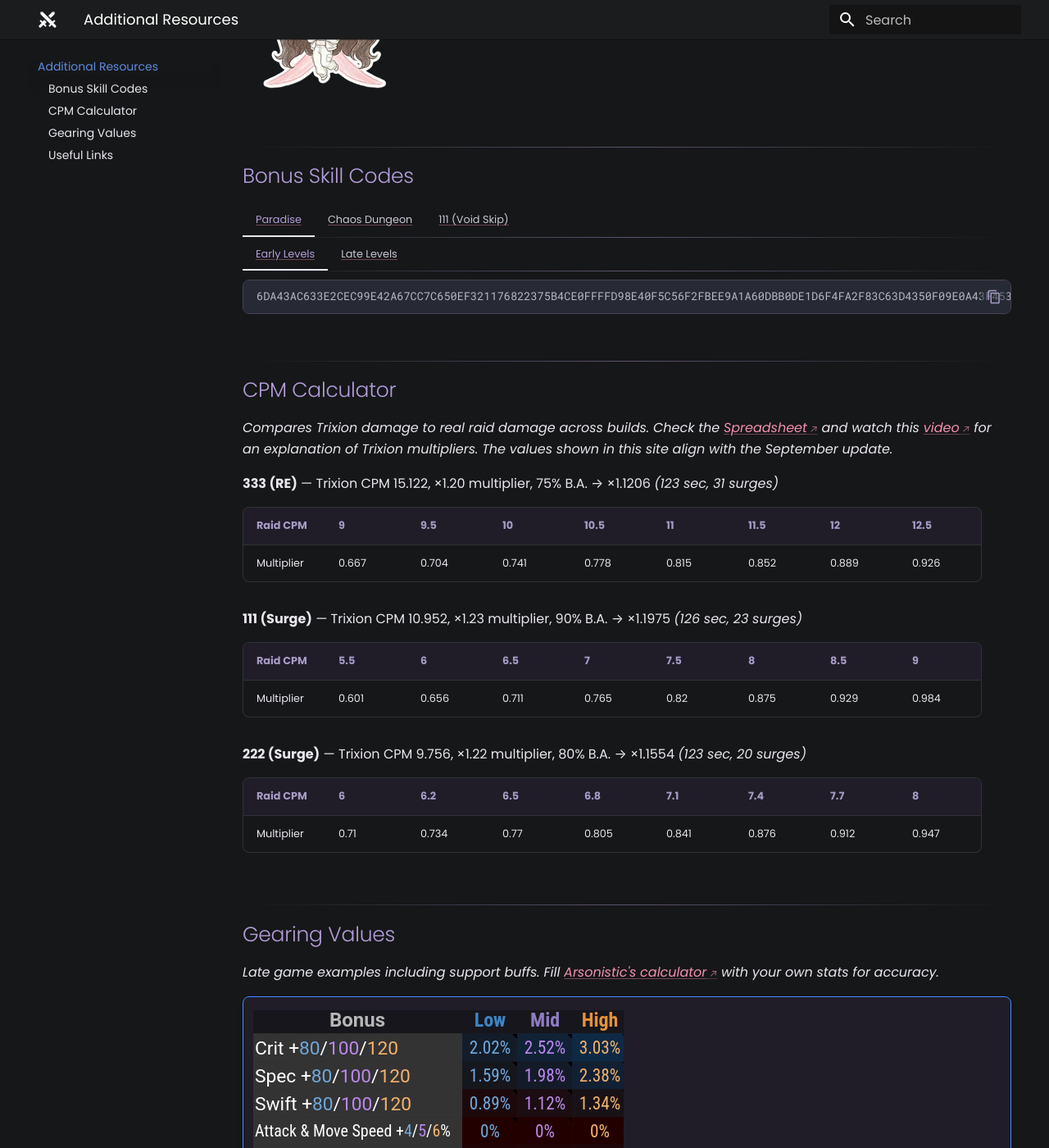
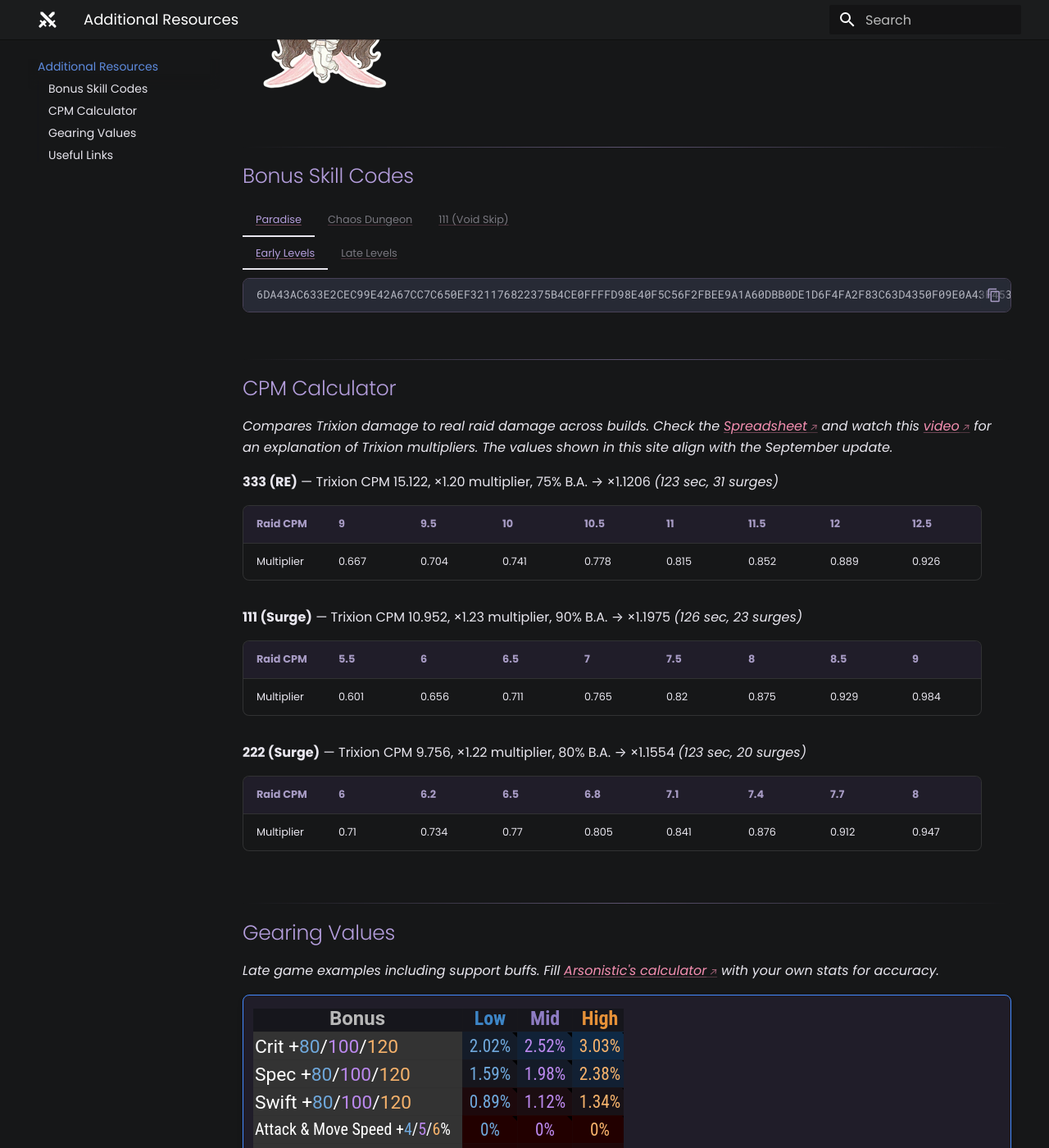
Before and after one commit to interlockme/deathblade, an MkDocs documentation site: the page built from docs/resources.md, in a window 1280 px wide and 1400 px high, scrolled down 304 px. Shown: the whole window at 82% size. Built offline with MkDocs 1.6.1 and Material for MkDocs 9.7.7, drawn with Linux system fonts in a browser that asks for light colours; plug-ins that fetch from the network failed and are left out.

Commit message:
temporary tab visual

```diff
--- a/docs/stylesheets/extra.css
+++ b/docs/stylesheets/extra.css
@@ -869,31 +869,31 @@
 }
 
 /* ---------- Tabbed content ---------- */
-/* Every previous attempt here (pills, tinted surface) added a new visual
-   element, which is exactly what stacks up badly once tabs are nested
-   (tabs inside tabs). Going the other way instead: strip weight out
-   rather than add it. Bold active-label text + a stark solid indicator
-   bar is what reads as "busy" when two of those are sitting close
-   together (outer tab row, inner tab row right below it). Drop the bold,
-   dim the indicator, and match the static line to the same soft gradient
-   fade already used for hr/h2 so tabs stop being the one component with
-   a flat gray Material-default line. No backgrounds, no borders around
-   the block, nothing that compounds when nested - just a quieter line
-   and a color-only (not weight-only) active state. */
+/* Previous version reused the same lavender fade gradient as the h2/hr
+   section-break border, so a dense page (H2 -> tabs -> nested tabs) showed
+   the identical line motif three times in a row. Rather than tone that
+   line down further, drop lines entirely for tabs: no border-image, no
+   sliding underline. The active tab is marked purely by dimming the
+   *inactive* labels (opacity) and giving the active one full opacity plus
+   the accent color. Nothing here is a geometric element (no bar, no border,
+   no background), so nothing compounds or stacks when tabs nest. */
 .md-typeset .tabbed-set > .tabbed-labels {
   box-shadow: none;
-  border-bottom: 1px solid transparent;
-  border-image: linear-gradient(90deg, transparent, rgba(179, 157, 219, 0.45) 50%, transparent) 1;
+  border-bottom: none;
 }
 .md-typeset .tabbed-set > .tabbed-labels > label {
   font-weight: 400;
   color: var(--md-default-fg-color--light);
+  opacity: 0.55;
+  transition: opacity 0.15s ease, color 0.15s ease;
 }
-/* The sliding indicator under the active label - keep it, just make it
-   thinner and softer instead of a stark solid bar. */
+.md-typeset .tabbed-set > .tabbed-labels > label:hover {
+  opacity: 0.8;
+}
+/* Material's own sliding indicator element - remove entirely, we're not
+   using a line of any kind for the active state. */
 .md-typeset .tabbed-labels::before {
-  height: 2px;
-  background-color: rgba(179, 157, 219, 0.15);
+  display: none;
 }
 /* Material lists every tab's <input> first, then one .tabbed-labels div
    with all the <label>s after - an input and its label are siblings by
@@ -911,4 +911,5 @@
 .md-typeset .tabbed-set > input:nth-of-type(8):checked ~ .tabbed-labels > label:nth-of-type(8) {
   color: #b39ddb;
   font-weight: 400;
+  opacity: 1;
 }
```
